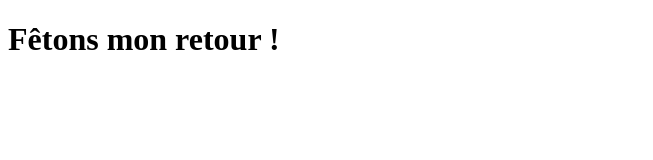
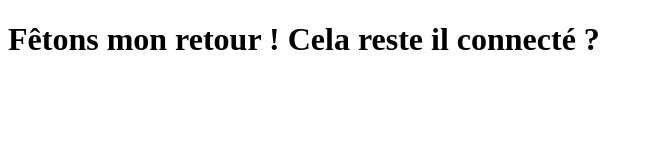
Before and after one commit to YllanSutter/ReDiscoveringGit, a plain HTML site: page index.html in a window 1280 px wide. Shown: the whole page, without its empty margins (0-653 px from the left). Drawn offline with Linux system fonts and the light colour scheme.

Commit message:
Modif index pour verif que ça reste connecté

```diff
--- a/index.html
+++ b/index.html
@@ -8,7 +8,7 @@
 </head>
 <body>
         <h1>
-            Fêtons mon retour !
+            Fêtons mon retour ! Cela reste il connecté ?
         </h1>
 </body>
 </html>
```
